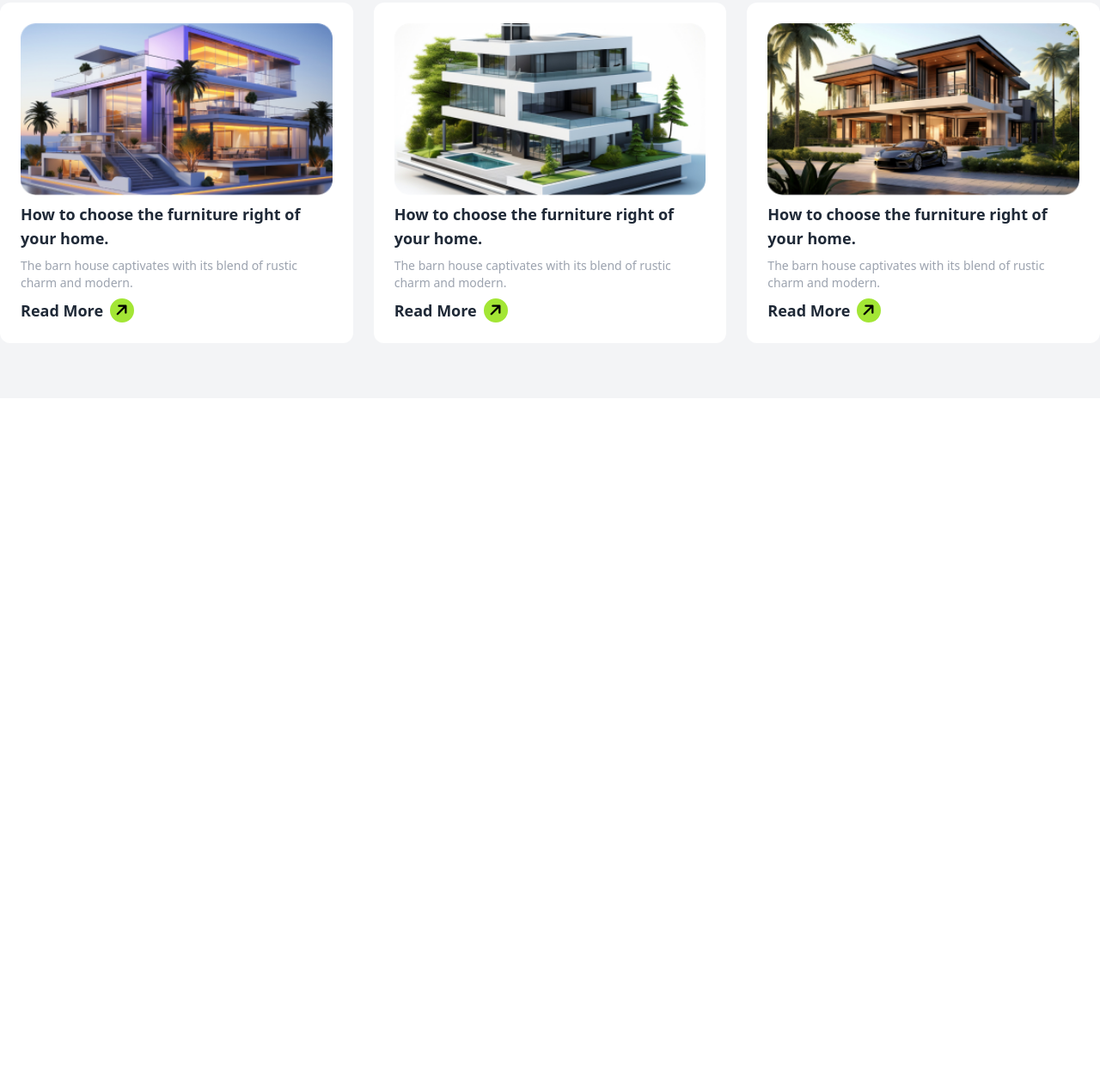
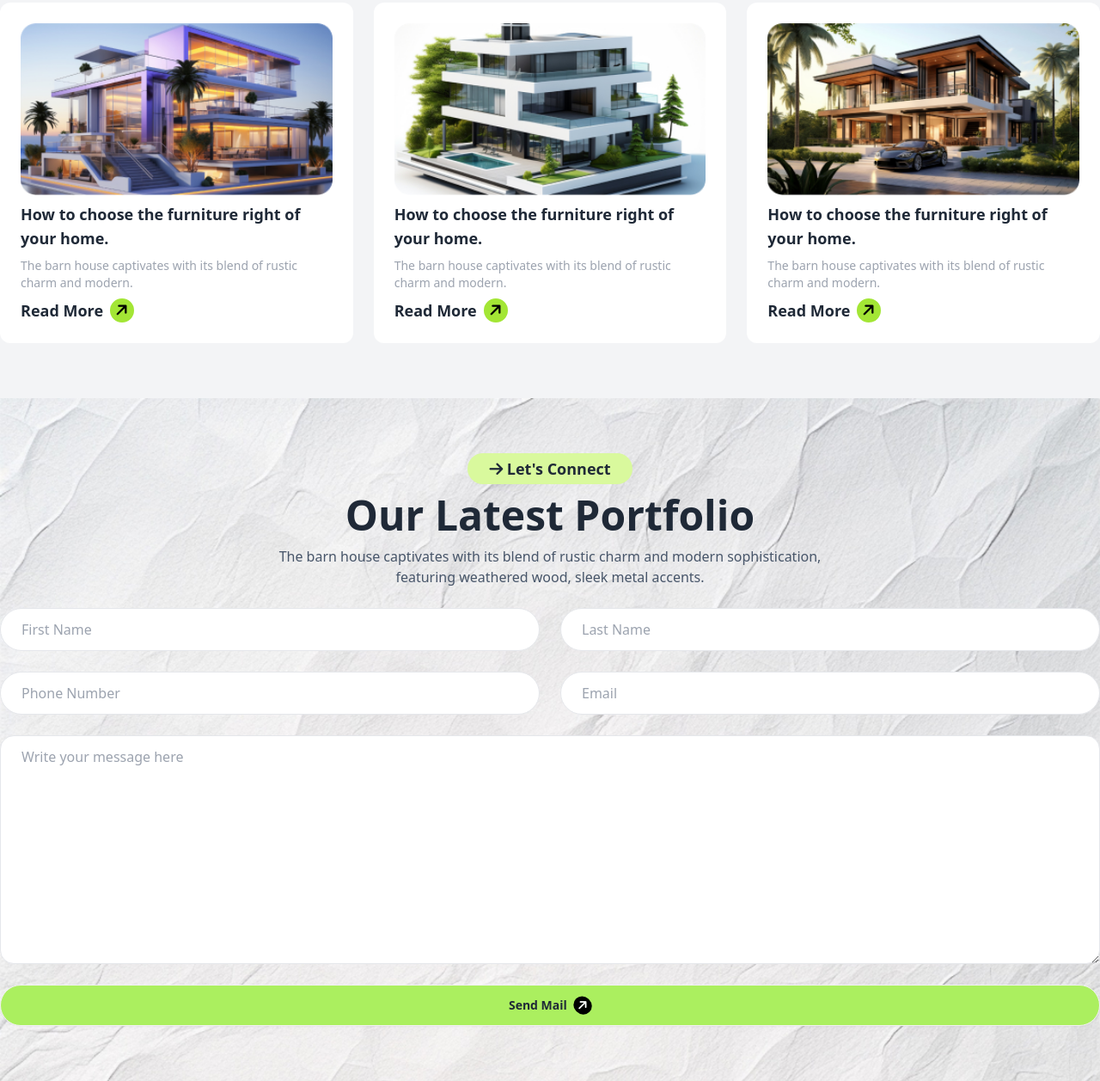
Before and after one commit to MahbubHosssen/home-design-gallery, a plain HTML site: page index.html in a window 1280 px wide. Shown: the part 3373-4630 px from the top of the page at 86% size. Before the commit the page ends 3836 px from the top, so only its background shows below. Drawn offline with nearby package versions, Linux system fonts and the light colour scheme.

Commit message:
form section done

```diff
--- a/index.html
+++ b/index.html
@@ -17,6 +17,7 @@
     <style>
         header{
             background-image: linear-gradient(to bottom, #f4f4f4, #f4f4f4, #f4f4f4, #f4f4f4, #f4f4f4, #f5f5f5, #f6f6f6, #f7f7f7, #f9f9f9, #fbfbfb, #fdfdfd, #ffffff);
+            /* background-image: url('./assets/bg.jpg'); */
         }
     </style>
 </head>
@@ -265,6 +266,22 @@
         </div>
     </section>
 
-
+    <section class="bg-[url('./assets/bg.jpg')] bg-cover bg-no-repeat">
+        <div class="container mx-auto py-16">
+            <div class="text-center space-y-3">
+                <h3 class="w-48 bg-lime-200 mx-auto py-1 text-lg rounded-full font-semibold"><i class="fa-solid fa-arrow-right"></i> Let's Connect</h3>
+                <h1 class="text-xl lg:text-5xl font-bold">Our Latest Portfolio</h1>
+                <p class="text-slate-600 lg:w-1/2 mx-auto">The barn house captivates with its blend of rustic charm and modern sophistication, featuring weathered wood, sleek metal accents.</p>
+            </div>
+            <form class="grid grid-cols-2 gap-6 mt-6" action="">
+                <input class="outline-none bg-white border rounded-full py-3 px-6" type="text" placeholder="First Name">
+                <input class="outline-none bg-white border rounded-full py-3 px-6" type="text" placeholder="Last Name">
+                <input class="outline-none bg-white border rounded-full py-3 px-6" type="number" placeholder="Phone Number">
+                <input class="outline-none bg-white border rounded-full py-3 px-6" type="email" placeholder="Email">
+                <textarea class="outline-none col-span-2 bg-white border rounded-2xl py-3 px-6" name="" id="" cols="30" rows="10" placeholder="Write your message here"></textarea>
+                <button class="btn col-span-2 bg-[#ABEF5F] rounded-full font-bold">Send Mail <i class="fa-solid fa-arrow-right bg-black p-1 text-white rounded-full -rotate-45"></i></button>
+            </form>
+        </div>
+    </section>
 </body>
 </html>
```
Also changed, not shown: indexx.html (deleted, +0 -16 lines).
